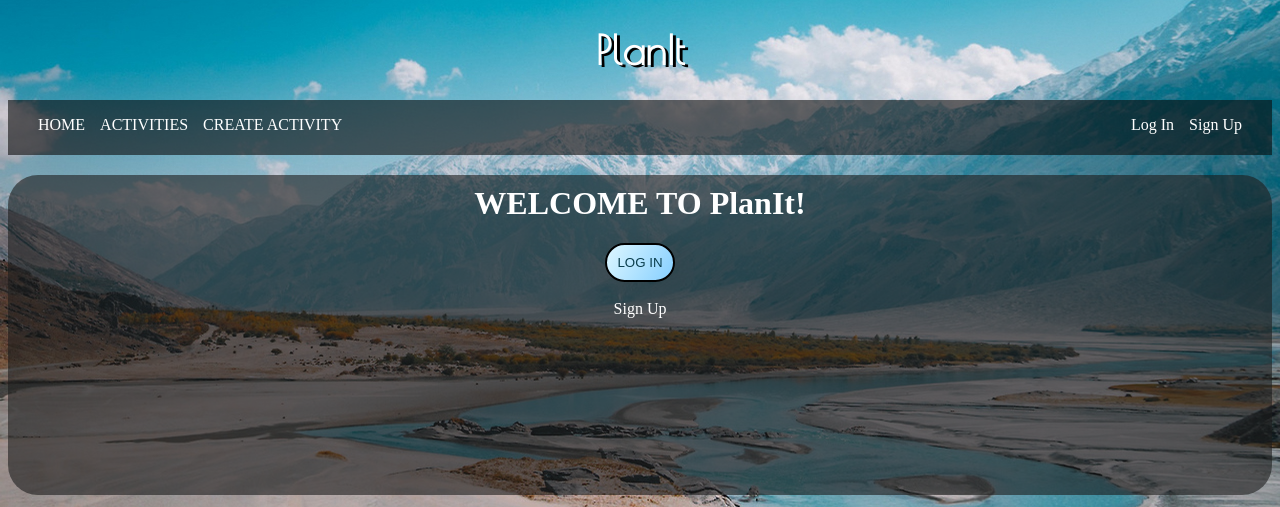
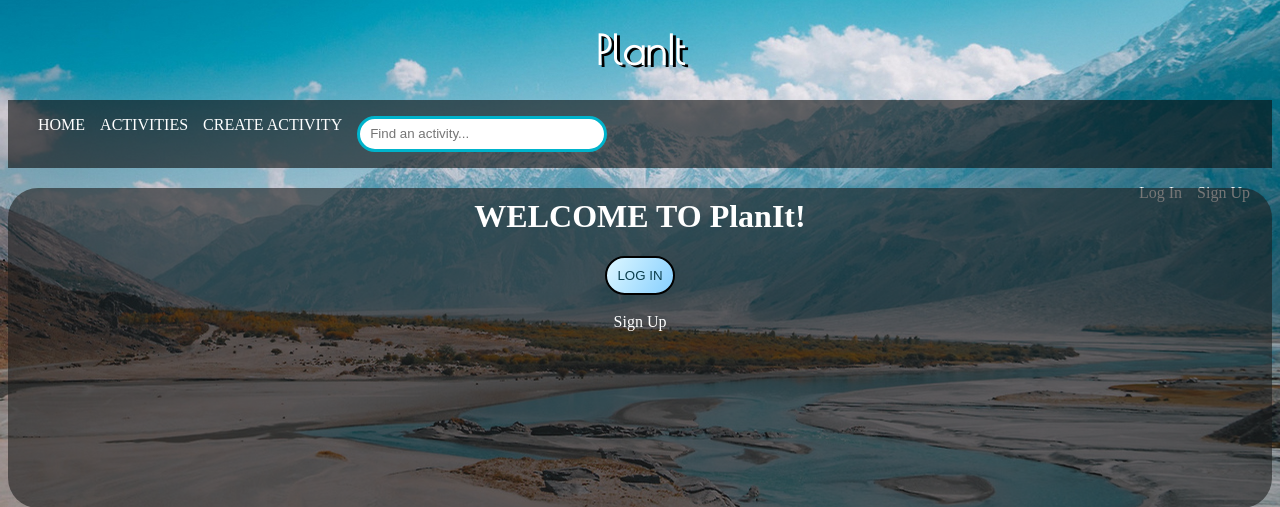
Before and after one commit to gregwebb/PlanIt, a Django app: page / in a window 1280 px wide. Shown: the top 507 px of the page. Run offline with Django 3.2, Linux system fonts and the light colour scheme; some libraries are stand-ins or nearby versions; some web fonts are replaced.

Commit message:
adding search

```diff
--- a/main_app/static/css/style.css
+++ b/main_app/static/css/style.css
@@ -391,6 +391,23 @@ h2 {
     }
 }
 
+.search {
+    width: 250px;
+    margin: auto;
+    display: flex;
+  }
+
+  .searchTerm {
+    width: 100%;
+    border: 3px solid #00B4CC;
+    padding: 5px;
+    padding-left: 10px;
+    height: 20px;
+    border-radius: 30px;
+    color: #9DBFAF;
+  }
+
+
 @media screen and (min-width: 768px) {
     .content-container {
         display: grid;
--- a/main_app/templates/base.html
+++ b/main_app/templates/base.html
@@ -28,7 +28,14 @@
                         <li><a href="{% url 'home' %}">HOME</a></li>
                         <li><a href="{% url 'index' %}">ACTIVITIES</a></li>
                         <li><a href="{% url 'activities_create' %}">CREATE ACTIVITY</a></li>
-                        {% comment %} <li>SEARCH NEW PLACE</li> {% endcomment %}
+                        <div class="wrap">
+                            <div class="search">
+                               <input type="text" name="q" class="searchTerm" placeholder="Find an activity...">
+                            </div>
+                         </div>
+                              </div>
+                            </form>
+                          </div>
                     </ul>
                 </div>
                 <div class='nav-wrapper-right'>
--- a/main_app/urls.py
+++ b/main_app/urls.py
@@ -3,6 +3,7 @@ from . import views
 
 urlpatterns = [
     path('', views.home, name='home'),
+    path('search/', views.SearchResultsView.as_view(), name='search_results'),
     path('activities/', views.activities_index, name='index'),
     path('activities/<int:activity_id>/', views.activities_detail, name='detail'),
     path('activities/create/', views.create_activity, name="activities_create"),
--- a/main_app/views.py
+++ b/main_app/views.py
@@ -1,4 +1,5 @@
 from django.shortcuts import render, redirect
+from django.views.generic import TemplateView, ListView
 from django.views.generic.edit import CreateView, UpdateView, DeleteView, ModelFormMixin
 from .models import Activity, Proposal, Comment
 
@@ -214,3 +215,12 @@ def remove_attendee(request, activity_id):
   activity.attendees.remove(request.user)
 
   return redirect('detail', activity_id=activity_id)
+
+class SearchResultsView(ListView):
+  model = Activity
+  template_name = 'search_results.html'
+
+  def get_queryset(self):
+    query = self.request.GET.get('q')
+    object_list = Activity.objects.filter(name__icontains=query)
+    return object_list
--- a/planit/settings.py
+++ b/planit/settings.py
@@ -58,7 +58,7 @@ ROOT_URLCONF = 'planit.urls'
 TEMPLATES = [
     {
         'BACKEND': 'django.template.backends.django.DjangoTemplates',
-        'DIRS': [],
+        'DIRS': [str(BASE_DIR.joinpath('templates'))],
         'APP_DIRS': True,
         'OPTIONS': {
             'context_processors': [
```
Also changed, not shown: main_app/templates/search_results.html (added, +15 -0 lines).
